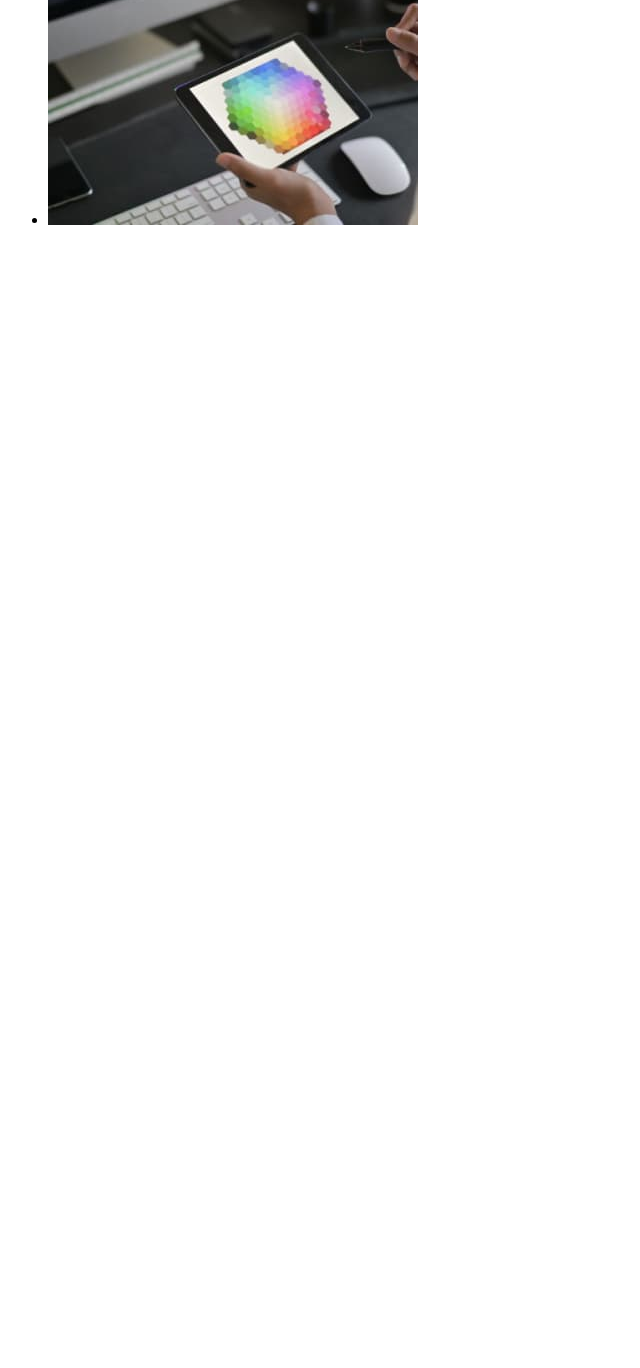
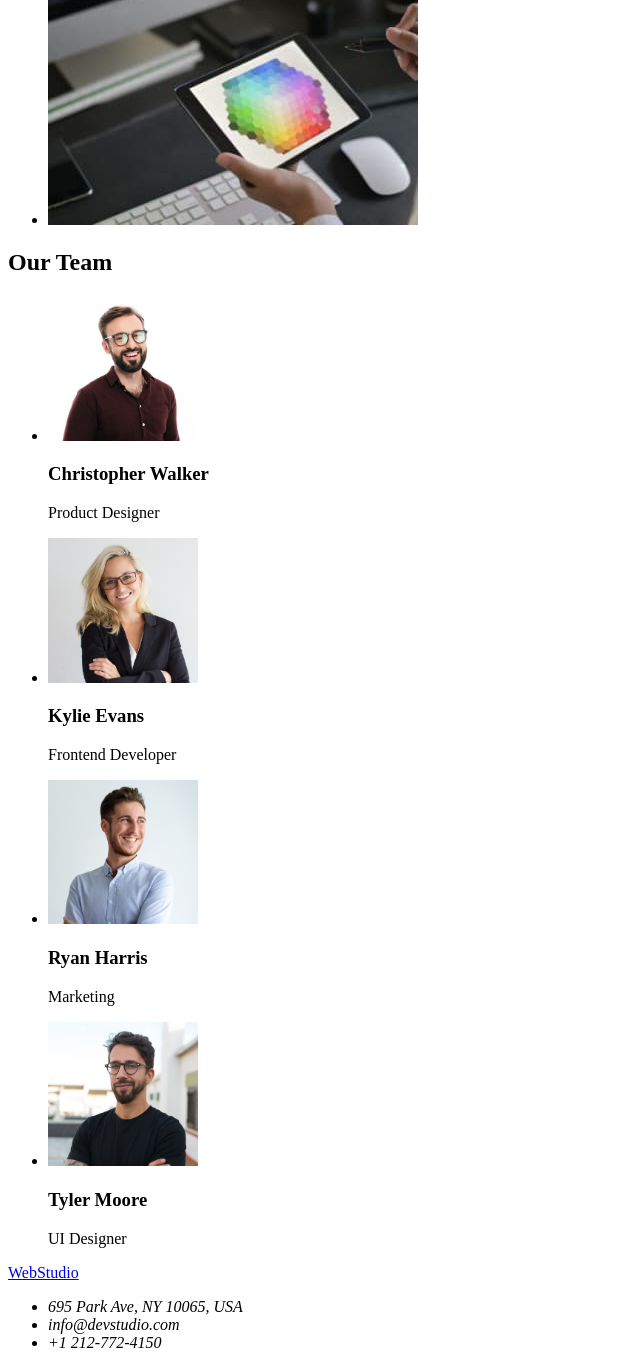
Before and after one commit to Gerila996/goit-markup-hw-01, a plain HTML site: page index.html in a window 1280 px wide. Shown: the part 1259-2627 px from the top of the page, without its empty margins (0-640 px from the left). Before the commit the page ends 1504 px from the top, so only its background shows below. Drawn offline with Linux system fonts and the light colour scheme.

Commit message:
update index.html

```diff
--- a/index.html
+++ b/index.html
@@ -51,6 +51,40 @@
                 <li><img src="./images/img3.jpg" alt="rainbow"></li>
             </ul>
         </section>
+        <section>
+            <h2>Our Team</h2>
+            <ul>
+                <li><img src="./images/img4.jpg" alt="walker"width='150'>
+                <h3>Christopher Walker</h3>
+                <p>Product Designer</p>
+            </li>
+                <li><img src="./images/img5.jpg" alt="Evans"width='150'>
+                    <h3>Kylie Evans</h3>
+                    <p>Frontend Developer</p>
+                    </li>
+                    <li>
+                        <img src="./images/img6.jpg" alt="Harris"width='150'>
+                        <h3>Ryan Harris</h3>
+                        <p>Marketing</p>
+                    </li>
+                    <li>
+                        <img src="./images/img7.jpg" alt="Moore"width='150'>
+                        <h3>Tyler Moore</h3>
+                        <p>UI Designer</p>
+                    </li>
+                </ul>
+
+        </section>
     </main>
+    <footer>
+        <a href="#">WebStudio</a>
+        <address>
+            <ul>
+                <li>695 Park Ave, NY 10065, USA</li>
+                <li>info@devstudio.com</li>
+                <li>+1 212-772-4150</li>
+            </ul>
+        </address>
+    </footer>
 </body>
 </html>
```
